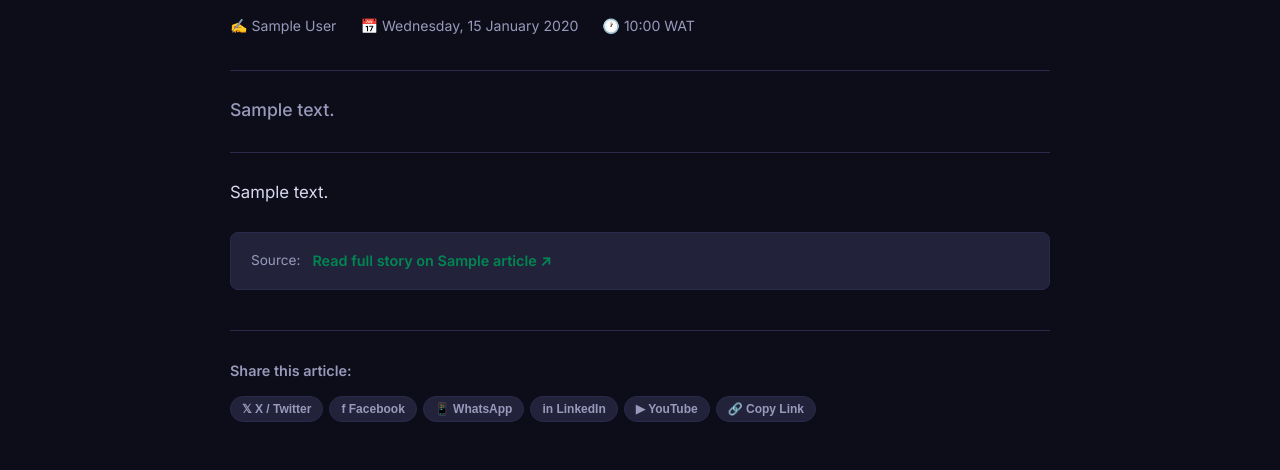
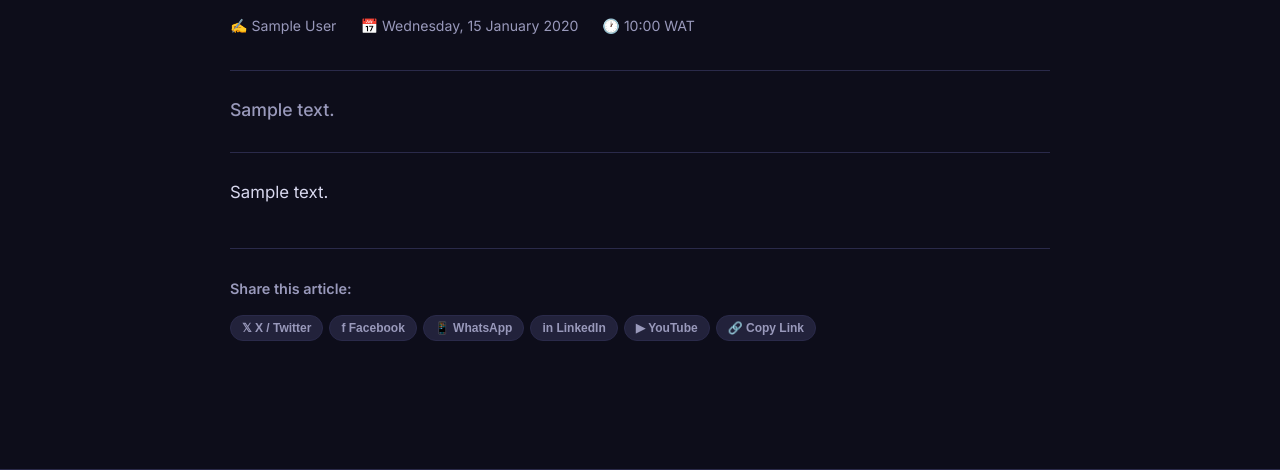
Before and after one commit to dabelinfotech/naijamirage, a Flask app: page /news/1 in a window 1280 px wide. Shown: the part 755-1225 px from the top of the page. Run offline with Flask 3, Linux system fonts and the light colour scheme; tables that the repository leaves empty hold one stand-in row (values such as "Sample post"); grey boxes marked "Sample" are stand-in pictures; some libraries are stand-ins or nearby versions.

Commit message:
Remove source links from imported RSS articles

```diff
--- a/app.py
+++ b/app.py
@@ -768,7 +768,7 @@ def admin_import_rss():
                 summary = title
             summary = summary[:500]
 
-            content = f"{summary}\n\nRead full story on {source['name']}: {link}"
+            content = summary
 
             published = datetime.utcnow()
             if entry.get('published_parsed'):
--- a/templates/article.html
+++ b/templates/article.html
@@ -39,16 +39,6 @@
   <div class="article-body">
     {{ article.content | replace('\n', '<br>') | safe }}
   </div>
-
-  {% if article.source_url %}
-  <div style="margin-top:24px;padding:16px 20px;background:var(--card2);border:1px solid var(--border);border-radius:var(--radius-sm);display:flex;align-items:center;gap:12px;flex-wrap:wrap;">
-    <span style="font-size:.85rem;color:var(--text-muted);">Source:</span>
-    <a href="{{ article.source_url }}" target="_blank" rel="noopener noreferrer"
-       style="color:var(--green);font-weight:600;font-size:.9rem;word-break:break-all;">
-      Read full story on {{ article.source_name or 'original source' }} &#8599;
-    </a>
-  </div>
-  {% endif %}
 
   <div class="article-divider" style="margin-top:40px;"></div>
 
```
